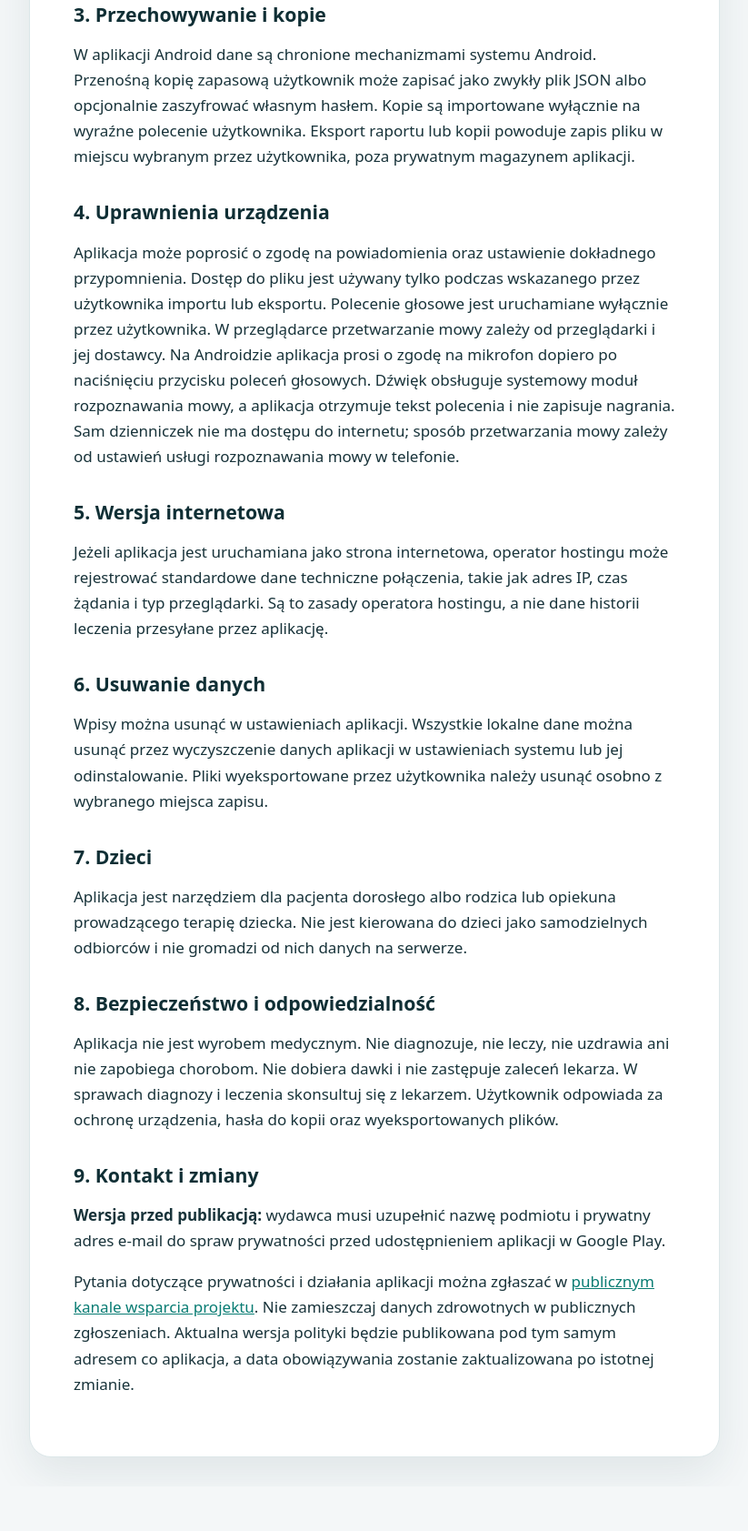
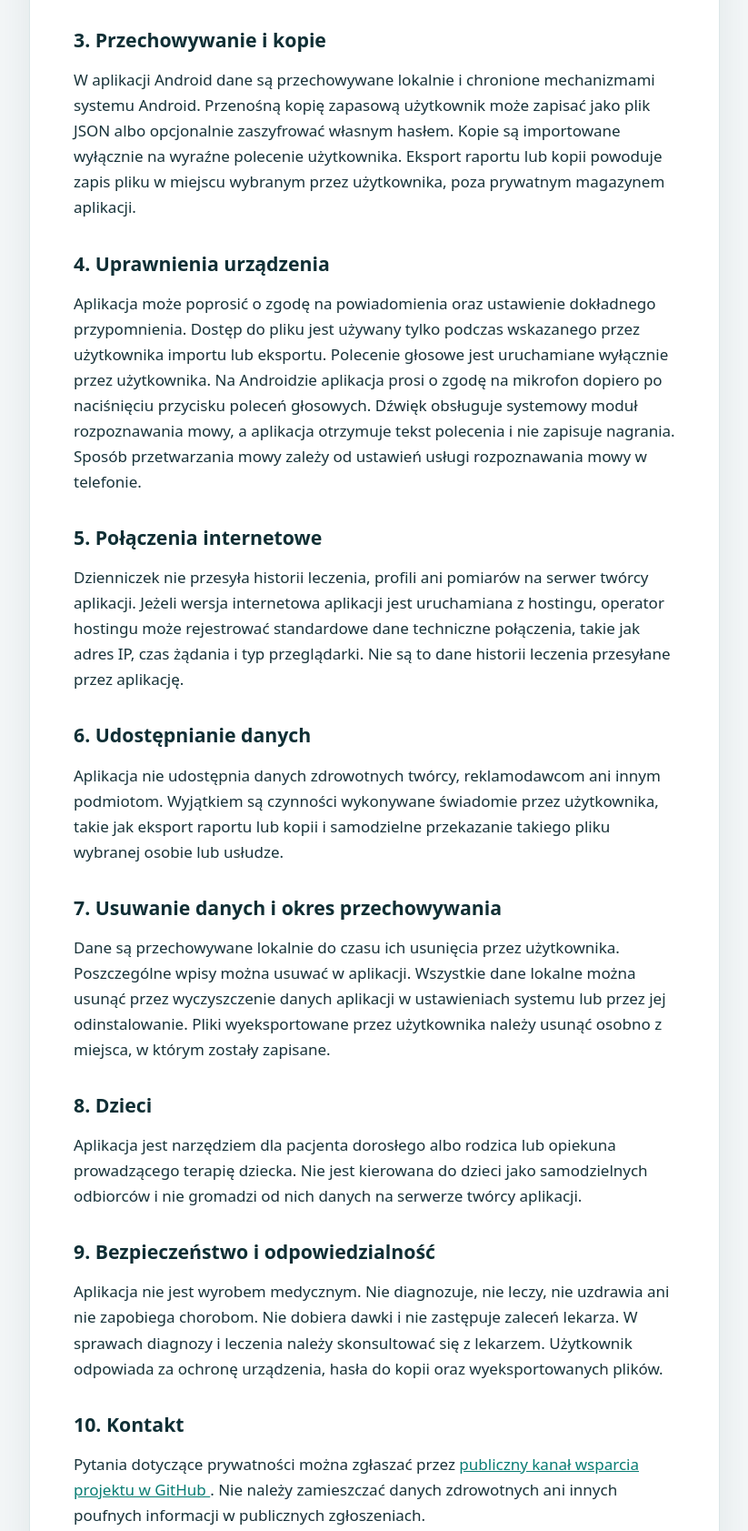
Before and after one commit to tomalawsb/Hormon-Wzrostu-APK, a website: page privacy.html in a window 1280 px wide. Shown: the part 642-2325 px from the top of the page at 91% size, without its empty margins (228-1051 px from the left). Before the commit the page ends 2276 px from the top, so only its background shows below. Drawn offline with Linux system fonts and the light colour scheme.

Commit message:
Add files via upload

```diff
--- a/privacy.html
+++ b/privacy.html
@@ -4,20 +4,11 @@
   <meta charset="utf-8" />
   <meta name="viewport" content="width=device-width, initial-scale=1" />
   <meta name="color-scheme" content="light dark" />
-    <meta name="description" content="Polityka prywatności aplikacji Dzienniczek Hormonu." />
-    <title>Polityka prywatności — Dzienniczek Hormonu</title>
+  <meta name="description" content="Polityka prywatności aplikacji Dzienniczek Hormonu Wzrostu." />
+  <title>Polityka prywatności — Dzienniczek Hormonu Wzrostu</title>
   <style>
-      :root {
-        color-scheme: light dark;
-        font:
-          17px/1.65 system-ui,
-          sans-serif;
-      }
-      body {
-        margin: 0;
-        background: #f4f7f8;
-        color: #18333a;
-      }
+    :root { color-scheme: light dark; font: 17px/1.65 system-ui, sans-serif; }
+    body { margin: 0; background: #f4f7f8; color: #18333a; }
     main {
       width: min(760px, calc(100% - 32px));
       margin: 32px auto;
@@ -28,131 +19,111 @@
       background: #fff;
       box-shadow: 0 18px 48px rgb(21 55 63 / 9%);
     }
-      h1,
-      h2 {
-        line-height: 1.2;
-        color: #102f35;
-      }
-      h1 {
-        margin-top: 0;
-        font-size: clamp(2rem, 5vw, 3rem);
-      }
-      h2 {
-        margin-top: 2rem;
-        font-size: 1.25rem;
-      }
-      a {
-        color: #087c73;
-      }
-      .meta {
-        color: #60777d;
-      }
+    h1, h2 { line-height: 1.2; color: #102f35; }
+    h1 { margin-top: 0; font-size: clamp(2rem, 5vw, 3rem); }
+    h2 { margin-top: 2rem; font-size: 1.25rem; }
+    a { color: #087c73; }
+    .meta { color: #60777d; }
     @media (prefers-color-scheme: dark) {
-        body {
-          background: #071719;
-          color: #dbe9ea;
-        }
-        main {
-          background: #10272b;
-          border-color: #29444a;
-        }
-        h1,
-        h2 {
-          color: #f3fbfb;
-        }
-        a {
-          color: #72d9cf;
-        }
-        .meta {
-          color: #a9bec2;
-        }
+      body { background: #071719; color: #dbe9ea; }
+      main { background: #10272b; border-color: #29444a; }
+      h1, h2 { color: #f3fbfb; }
+      a { color: #72d9cf; }
+      .meta { color: #a9bec2; }
     }
   </style>
 </head>
 <body>
 <main>
   <h1>Polityka prywatności</h1>
-      <p class="meta">Dzienniczek Hormonu · wersja z 23 września 2026 r.</p>
+  <p class="meta">Dzienniczek Hormonu Wzrostu · obowiązuje od 9 października 2026 r.</p>
 
   <h2>1. Najważniejsza informacja</h2>
   <p>
-        Aplikacja służy do samodzielnego prowadzenia historii terapii hormonem wzrostu. Dane
-        profili, podań, pomiarów, ampułek, zapasu, przypomnień i ustawień są przechowywane lokalnie
-        na urządzeniu użytkownika. Twórca aplikacji nie otrzymuje tych danych i nie prowadzi kont
-        użytkowników.
+    Aplikacja Dzienniczek Hormonu Wzrostu służy do samodzielnego prowadzenia historii terapii
+    hormonem wzrostu. Dane profili, podań, pomiarów, ampułek, zapasu, przypomnień i ustawień
+    są przechowywane lokalnie na urządzeniu użytkownika. Twórca aplikacji nie otrzymuje tych
+    danych i nie prowadzi kont użytkowników.
   </p>
 
   <h2>2. Dane zdrowotne</h2>
   <p>
-        Użytkownik może zapisywać informacje dotyczące leczenia, w tym dawkę, datę, godzinę, miejsce
-        wkłucia, pomiary oraz własne uwagi. Dane są wykorzystywane wyłącznie do działania funkcji
-        wybranych przez użytkownika: historii, kalendarza, raportów, przypomnień i licznika ampułki.
-        Aplikacja nie sprzedaje danych i nie wykorzystuje ich do reklam ani profilowania.
+    Użytkownik może zapisywać informacje dotyczące leczenia, w tym dawkę, datę, godzinę,
+    miejsce wkłucia, pomiary oraz własne uwagi. Dane są wykorzystywane wyłącznie do działania
+    funkcji wybranych przez użytkownika: historii, kalendarza, raportów, przypomnień i licznika
+    ampułki. Aplikacja nie sprzedaje danych i nie wykorzystuje ich do reklam ani profilowania.
   </p>
 
   <h2>3. Przechowywanie i kopie</h2>
   <p>
-        W aplikacji Android dane są chronione mechanizmami systemu Android. Przenośną kopię zapasową
-        użytkownik może zapisać jako zwykły plik JSON albo opcjonalnie zaszyfrować własnym hasłem.
-        Kopie są importowane wyłącznie na wyraźne polecenie użytkownika. Eksport raportu lub kopii
-        powoduje zapis pliku w miejscu wybranym przez użytkownika, poza prywatnym magazynem
-        aplikacji.
+    W aplikacji Android dane są przechowywane lokalnie i chronione mechanizmami systemu Android.
+    Przenośną kopię zapasową użytkownik może zapisać jako plik JSON albo opcjonalnie zaszyfrować
+    własnym hasłem. Kopie są importowane wyłącznie na wyraźne polecenie użytkownika.
+    Eksport raportu lub kopii powoduje zapis pliku w miejscu wybranym przez użytkownika,
+    poza prywatnym magazynem aplikacji.
   </p>
 
   <h2>4. Uprawnienia urządzenia</h2>
   <p>
     Aplikacja może poprosić o zgodę na powiadomienia oraz ustawienie dokładnego przypomnienia.
-        Dostęp do pliku jest używany tylko podczas wskazanego przez użytkownika importu lub
-        eksportu. Polecenie głosowe jest uruchamiane wyłącznie przez użytkownika. W przeglądarce
-        przetwarzanie mowy zależy od przeglądarki i jej dostawcy. Na Androidzie aplikacja prosi o
-        zgodę na mikrofon dopiero po naciśnięciu przycisku poleceń głosowych. Dźwięk obsługuje
+    Dostęp do pliku jest używany tylko podczas wskazanego przez użytkownika importu lub eksportu.
+    Polecenie głosowe jest uruchamiane wyłącznie przez użytkownika. Na Androidzie aplikacja prosi
+    o zgodę na mikrofon dopiero po naciśnięciu przycisku poleceń głosowych. Dźwięk obsługuje
     systemowy moduł rozpoznawania mowy, a aplikacja otrzymuje tekst polecenia i nie zapisuje
-        nagrania. Sam dzienniczek nie ma dostępu do internetu; sposób przetwarzania mowy zależy od
-        ustawień usługi rozpoznawania mowy w telefonie.
+    nagrania. Sposób przetwarzania mowy zależy od ustawień usługi rozpoznawania mowy w telefonie.
   </p>
 
-      <h2>5. Wersja internetowa</h2>
+  <h2>5. Połączenia internetowe</h2>
   <p>
-        Jeżeli aplikacja jest uruchamiana jako strona internetowa, operator hostingu może
-        rejestrować standardowe dane techniczne połączenia, takie jak adres IP, czas żądania i typ
-        przeglądarki. Są to zasady operatora hostingu, a nie dane historii leczenia przesyłane przez
-        aplikację.
+    Dzienniczek nie przesyła historii leczenia, profili ani pomiarów na serwer twórcy aplikacji.
+    Jeżeli wersja internetowa aplikacji jest uruchamiana z hostingu, operator hostingu może
+    rejestrować standardowe dane techniczne połączenia, takie jak adres IP, czas żądania
+    i typ przeglądarki. Nie są to dane historii leczenia przesyłane przez aplikację.
   </p>
 
-      <h2>6. Usuwanie danych</h2>
+  <h2>6. Udostępnianie danych</h2>
   <p>
-        Wpisy można usunąć w ustawieniach aplikacji. Wszystkie lokalne dane można usunąć przez
-        wyczyszczenie danych aplikacji w ustawieniach systemu lub jej odinstalowanie. Pliki
-        wyeksportowane przez użytkownika należy usunąć osobno z wybranego miejsca zapisu.
+    Aplikacja nie udostępnia danych zdrowotnych twórcy, reklamodawcom ani innym podmiotom.
+    Wyjątkiem są czynności wykonywane świadomie przez użytkownika, takie jak eksport raportu
+    lub kopii i samodzielne przekazanie takiego pliku wybranej osobie lub usłudze.
   </p>
 
-      <h2>7. Dzieci</h2>
+  <h2>7. Usuwanie danych i okres przechowywania</h2>
+  <p>
+    Dane są przechowywane lokalnie do czasu ich usunięcia przez użytkownika.
+    Poszczególne wpisy można usuwać w aplikacji. Wszystkie dane lokalne można usunąć przez
+    wyczyszczenie danych aplikacji w ustawieniach systemu lub przez jej odinstalowanie.
+    Pliki wyeksportowane przez użytkownika należy usunąć osobno z miejsca, w którym zostały zapisane.
+  </p>
+
+  <h2>8. Dzieci</h2>
   <p>
     Aplikacja jest narzędziem dla pacjenta dorosłego albo rodzica lub opiekuna prowadzącego
-        terapię dziecka. Nie jest kierowana do dzieci jako samodzielnych odbiorców i nie gromadzi od
-        nich danych na serwerze.
+    terapię dziecka. Nie jest kierowana do dzieci jako samodzielnych odbiorców i nie gromadzi
+    od nich danych na serwerze twórcy aplikacji.
   </p>
 
-      <h2>8. Bezpieczeństwo i odpowiedzialność</h2>
+  <h2>9. Bezpieczeństwo i odpowiedzialność</h2>
   <p>
     Aplikacja nie jest wyrobem medycznym. Nie diagnozuje, nie leczy, nie uzdrawia ani nie
-        zapobiega chorobom. Nie dobiera dawki i nie zastępuje zaleceń lekarza. W sprawach diagnozy i
-        leczenia skonsultuj się z lekarzem. Użytkownik odpowiada za ochronę urządzenia, hasła do
-        kopii oraz wyeksportowanych plików.
+    zapobiega chorobom. Nie dobiera dawki i nie zastępuje zaleceń lekarza.
+    W sprawach diagnozy i leczenia należy skonsultować się z lekarzem.
+    Użytkownik odpowiada za ochronę urządzenia, hasła do kopii oraz wyeksportowanych plików.
   </p>
 
-      <h2>9. Kontakt i zmiany</h2>
+  <h2>10. Kontakt</h2>
   <p>
-        <strong>Wersja przed publikacją:</strong> wydawca musi uzupełnić nazwę podmiotu i prywatny
-        adres e-mail do spraw prywatności przed udostępnieniem aplikacji w Google Play.
+    Pytania dotyczące prywatności można zgłaszać przez
+    <a href="https://github.com/tomalawsb/Hormon-Wzrostu-APK/issues" rel="noopener noreferrer">
+      publiczny kanał wsparcia projektu w GitHub
+    </a>.
+    Nie należy zamieszczać danych zdrowotnych ani innych poufnych informacji w publicznych zgłoszeniach.
   </p>
+
+  <h2>11. Zmiany polityki</h2>
   <p>
-        Pytania dotyczące prywatności i działania aplikacji można zgłaszać w
-        <a href="https://github.com/tomalawsb/Hormon-Wzrostu-APK/issues" rel="noopener noreferrer"
-          >publicznym kanale wsparcia projektu</a
-        >. Nie zamieszczaj danych zdrowotnych w publicznych zgłoszeniach. Aktualna wersja polityki
-        będzie publikowana pod tym samym adresem co aplikacja, a data obowiązywania zostanie
-        zaktualizowana po istotnej zmianie.
+    Polityka może być aktualizowana w związku ze zmianami funkcji aplikacji lub wymagań prawnych.
+    Aktualna wersja będzie publikowana pod tym samym adresem internetowym.
   </p>
 </main>
 </body>
```
Lines whose indentation alone changed are shown as unchanged.
